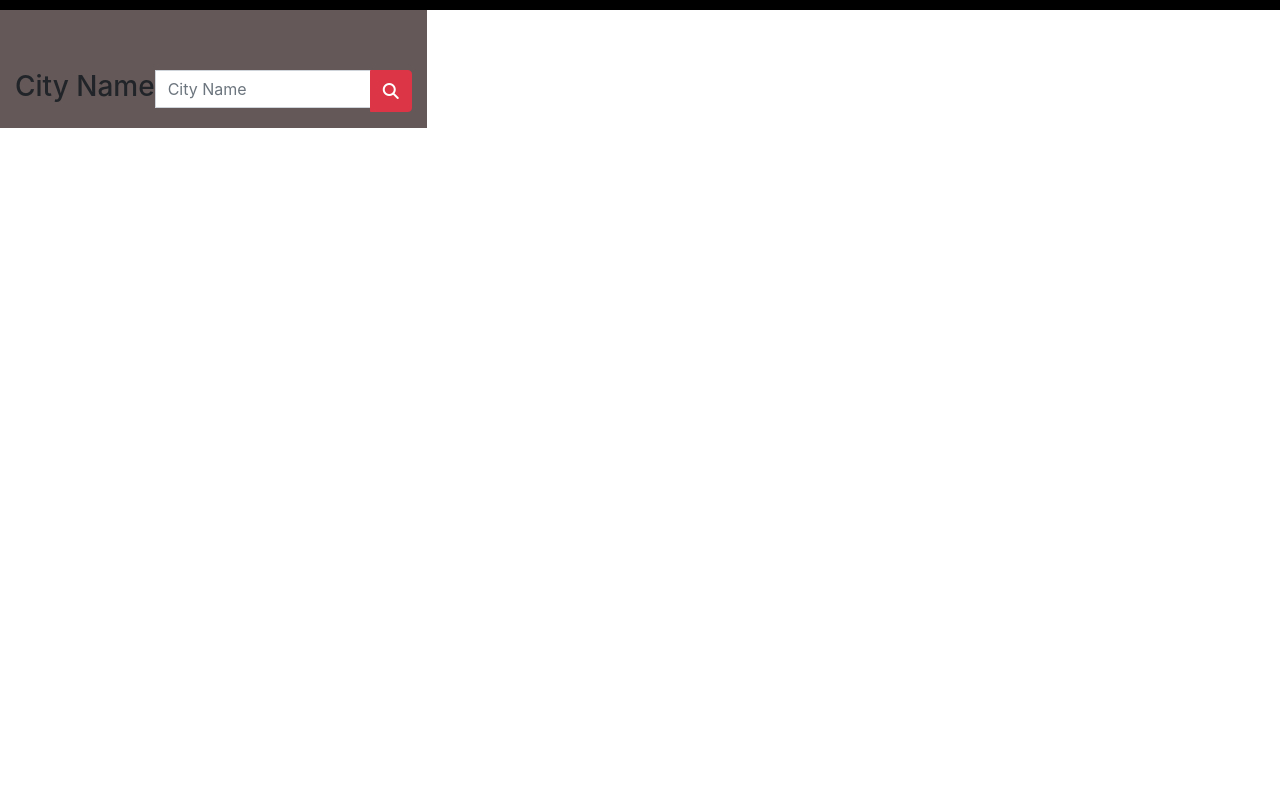
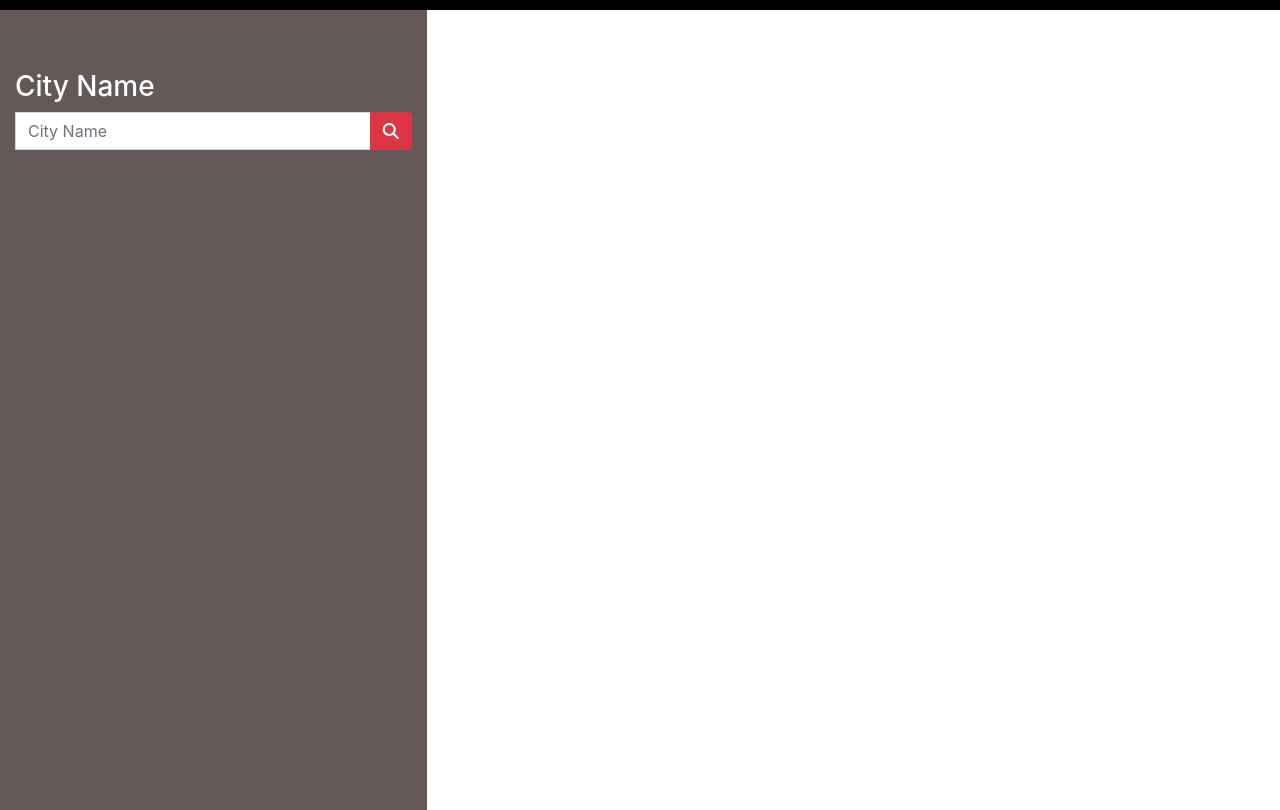
Before and after one commit to cbush2014/Homework-06-Server-Side-APIs, a plain HTML site: page index.html in a window 1280 px wide. Shown: the part 56-866 px from the top of the page. Before the commit the page ends 800 px from the top, so only its background shows below. Drawn offline with nearby package versions, Linux system fonts and the light colour scheme.

Commit message:
updates misc fixes

```diff
--- /dev/null
+++ b/assets/css/reset.css
@@ -0,0 +1,48 @@
+/* http://meyerweb.com/eric/tools/css/reset/
+   v2.0 | 20110126
+   License: none (public domain)
+*/
+
+html, body, div, span, applet, object, iframe,
+h1, h2, h3, h4, h5, h6, p, blockquote, pre,
+a, abbr, acronym, address, big, cite, code,
+del, dfn, em, img, ins, kbd, q, s, samp,
+small, strike, strong, sub, sup, tt, var,
+b, u, i, center,
+dl, dt, dd, ol, ul, li,
+fieldset, form, label, legend,
+table, caption, tbody, tfoot, thead, tr, th, td,
+article, aside, canvas, details, embed,
+figure, figcaption, footer, header, hgroup,
+menu, nav, output, ruby, section, summary,
+time, mark, audio, video {
+	margin: 0;
+	padding: 0;
+	border: 0;
+	font-size: 100%;
+	font: inherit;
+	vertical-align: baseline;
+}
+/* HTML5 display-role reset for older browsers */
+article, aside, details, figcaption, figure,
+footer, header, hgroup, menu, nav, section {
+	display: block;
+}
+body {
+	line-height: 1;
+}
+ol, ul {
+	list-style: none;
+}
+blockquote, q {
+	quotes: none;
+}
+blockquote:before, blockquote:after,
+q:before, q:after {
+	content: '';
+	content: none;
+}
+table {
+	border-collapse: collapse;
+	border-spacing: 0;
+}
--- a/assets/css/style.css
+++ b/assets/css/style.css
@@ -1,14 +1,14 @@
-
+body {
+  overflow:hidden;
+  height:100vh;
+  width:100vw;
+  color: black;
+}
 .sidebar {
-    height: 100%;
+    height: 100vh;
     width: 20%;
-    /* position: fixed; */
-    /* z-index: 1;
-    top: 0;
-    left: 0; */
+    color: white;
     background-color: rgb(100, 88, 88);
-    /* overflow-x: hidden; */
-    /* transition: 0.5s; */
     padding-top: 60px;
   }
 
@@ -29,3 +29,8 @@ header {
     margin-right: 16px;
     font-size: 17px;
   }
+
+.labelCity {
+width: 100%;
+
+  }
--- a/index.html
+++ b/index.html
@@ -22,7 +22,7 @@
         <div class="row">
             <div class="col-4 sidebar">
                 <div class="input-group mb-3">
-                    <h3>City Name</h3>
+                    <h3 class="labelCity">City Name</h3>
                     <input type="text" class="form-control" id="searchCity" placeholder="City Name"
                         aria-label="City Name" aria-describedby="button-addon2">
                     <div class="input-group-append">
@@ -62,15 +62,15 @@
 
     <script type="text/javascript">
 
-    $("#btnSearch").on("click", retrieveWeatherData );
+        $("#btnSearch").on("click", retrieveWeatherData);
 
-    function retrieveWeatherData(){
+        function retrieveWeatherData() {
             // This is our API key
             var APIKey = "79e9ef0c9561ec71d553efe57a221f25";
 
             // Here we are building the URL we need to query the database
             var queryURL = "https://api.openweathermap.org/data/2.5/weather?units=imperial&appid=" + APIKey;
-    var citySearch = "&q="+$("#searchCity").val();
+            var citySearch = "&q=" + $("#searchCity").val();
 
             queryURL += citySearch
             console.log(queryURL);
@@ -81,7 +81,7 @@
                 method: "GET"
             })
                 // We store all of the retrieved data inside of an object called "response"
-      .then(function(response) {
+                .then(function (response) {
 
                     // Log the queryURL
                     console.log(queryURL);
```
Lines whose indentation alone changed are shown as unchanged.
